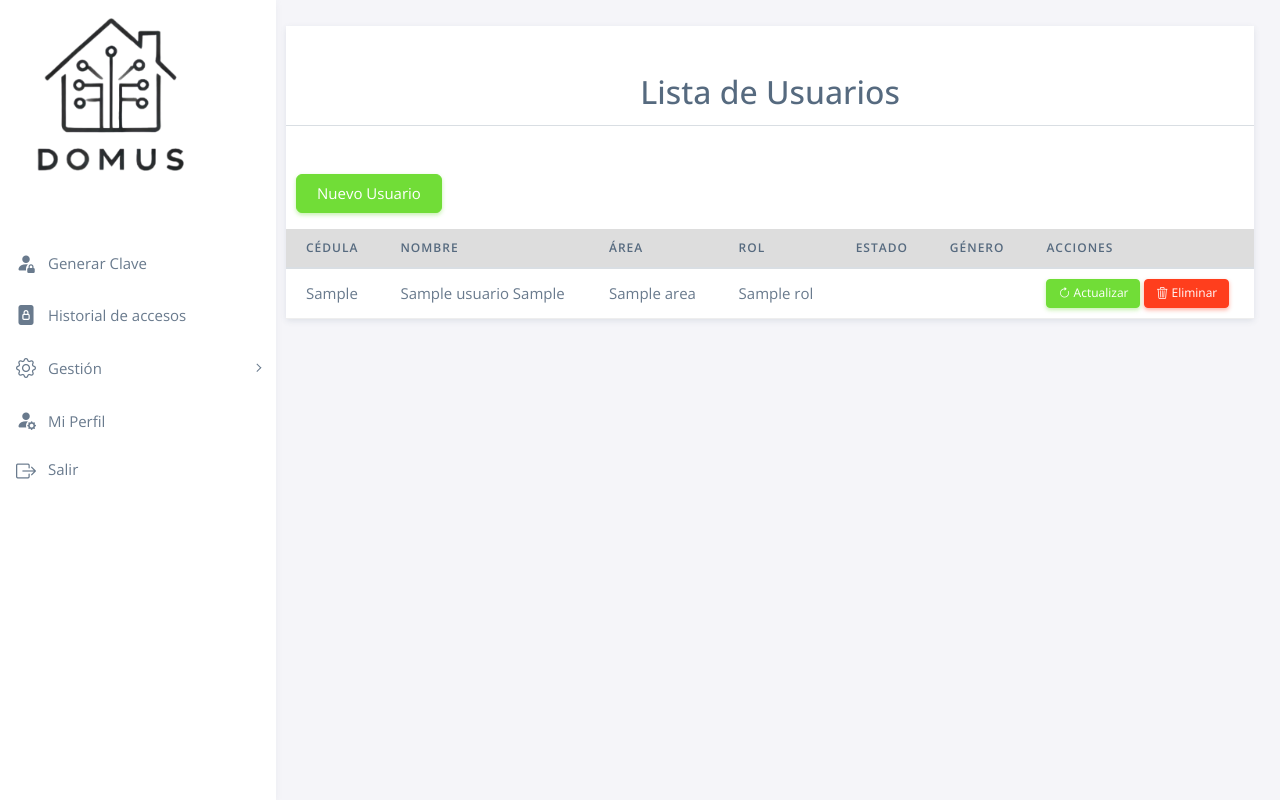
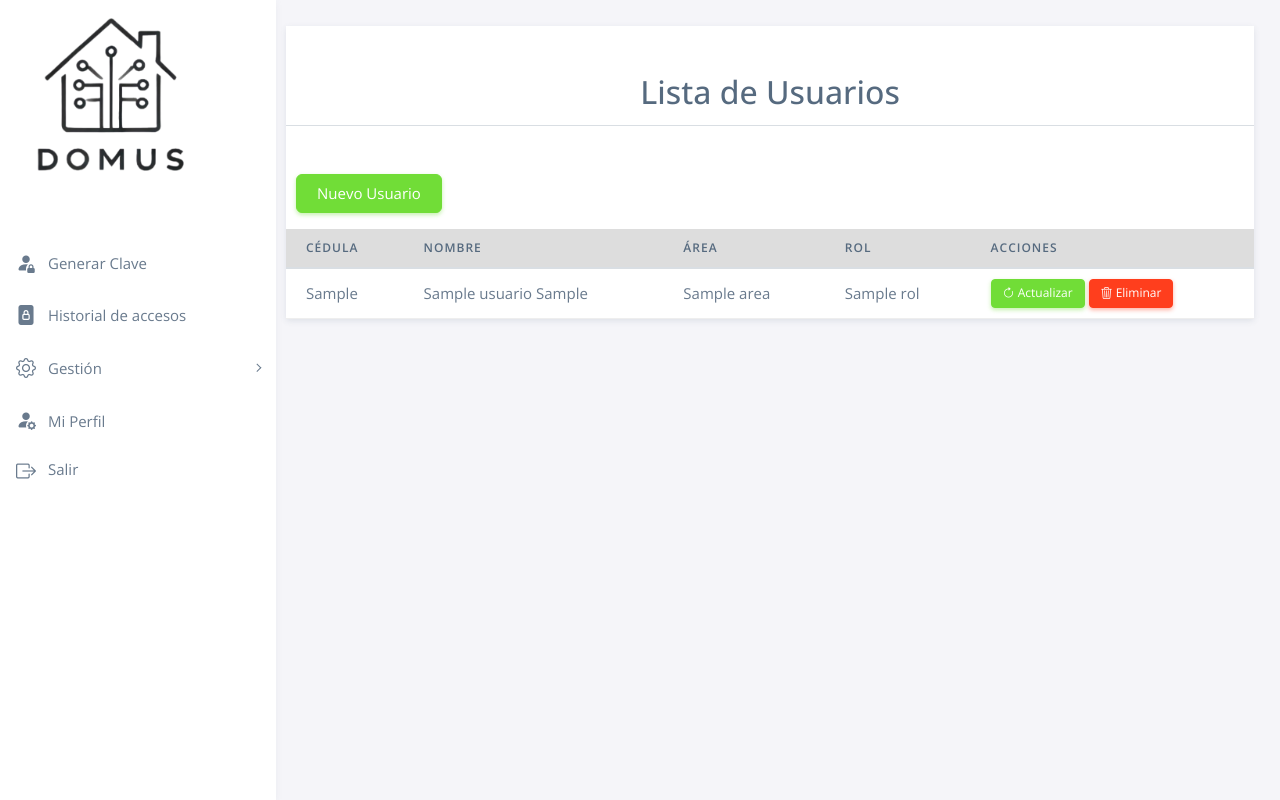
Before and after one commit to josuearmijos/ProyectoIntregrador3, a Flask app: page /lista-de-usuarios in a window 1280 px wide. Run offline with Flask 3, Linux system fonts and the light colour scheme; the visitor is signed in with stand-in values (Sample User, id 1); tables that the repository leaves empty or names only in its code hold one stand-in row (values such as "Sample post"); some libraries are stand-ins or nearby versions.

Commit message:
usuarios arreglos

```diff
--- a/my-app/controllers/funciones_login.py
+++ b/my-app/controllers/funciones_login.py
@@ -21,7 +21,7 @@ def recibeInsertRegisterUser(cedula, name, surname, id_area, id_rol, pass_user,
             with connectionBD() as conexion_MySQLdb:
                 with conexion_MySQLdb.cursor(dictionary=True) as mycursor:
                     sql = """
-                    INSERT INTO usuarios(cedula, nombre_usuario, apellido_usuario, id_area, id_rol, password, estado_civil, genero)
+                    INSERT INTO usuarios(cedula, nombre_usuario, apellido_usuario, id_area, id_rol, password)
                     VALUES (%s, %s, %s, %s, %s, %s, %s, %s)
                     """
                     valores = (cedula, name, surname, id_area, id_rol, nueva_password, estado_civil, genero)
--- a/my-app/routers/router_login.py
+++ b/my-app/routers/router_login.py
@@ -56,8 +56,6 @@ def cpanelRegisterUserBD():
         id_area = request.form['selectArea']
         id_rol = request.form['selectRol']
         pass_user = request.form['pass_user']
-        estado_civil = request.form['estado_civil']
-        genero = request.form['genero']
 
         resultData = recibeInsertRegisterUser(
             cedula, name, surname, id_area, id_rol, pass_user, estado_civil, genero)
--- a/my-app/templates/public/usuarios/lista_usuarios.html
+++ b/my-app/templates/public/usuarios/lista_usuarios.html
@@ -25,8 +25,6 @@
             <th>Nombre</th>
             <th>Área</th>
             <th>Rol</th>
-            <th>Estado</th>
-            <th>Género</th>
             <th>Acciones</th>
           </tr>
         </thead>
@@ -49,8 +47,6 @@
               {%endif%}
               {%endfor%}
             </td>
-            <td>{{ usuario.estado_civil}}</td>
-            <td>{{ usuario.genero}}</td>
             <td>
               <a
                   href="/mi-perfil/{{usuario.id_usuario}}"
```
